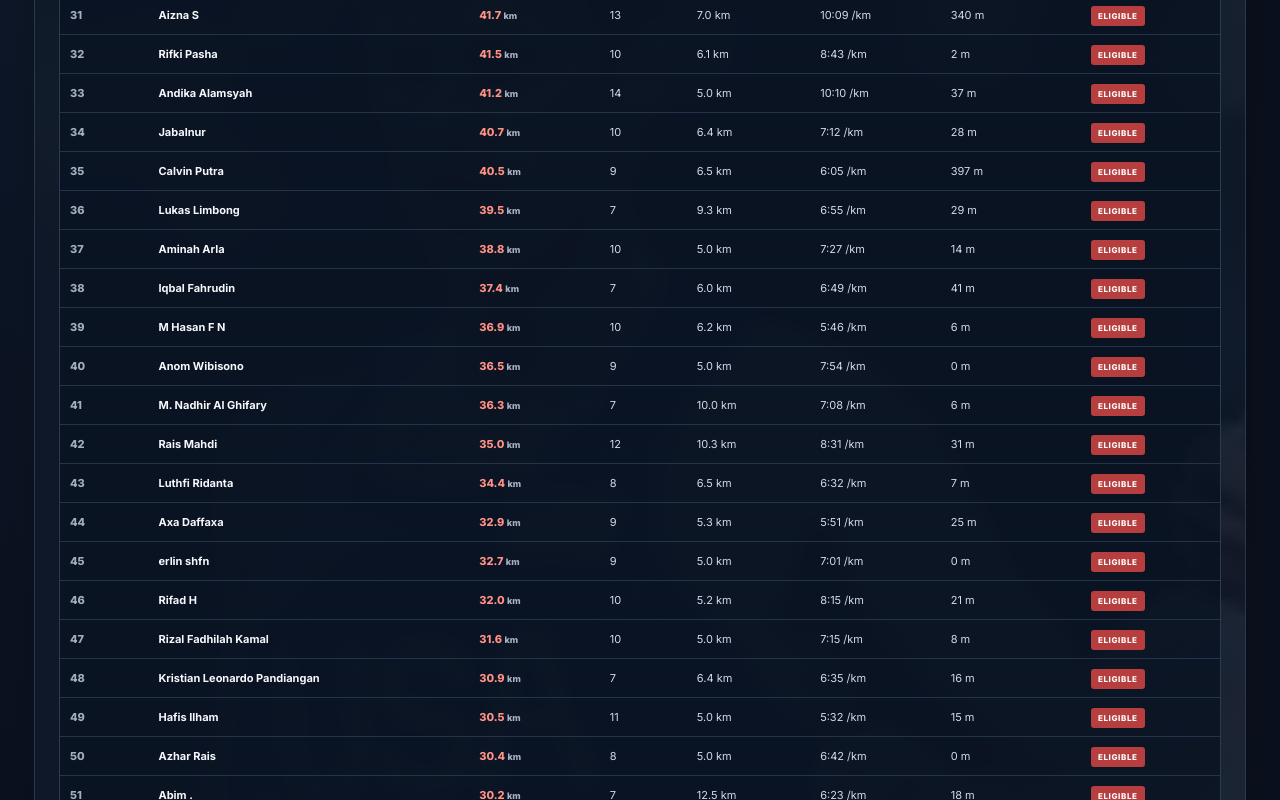
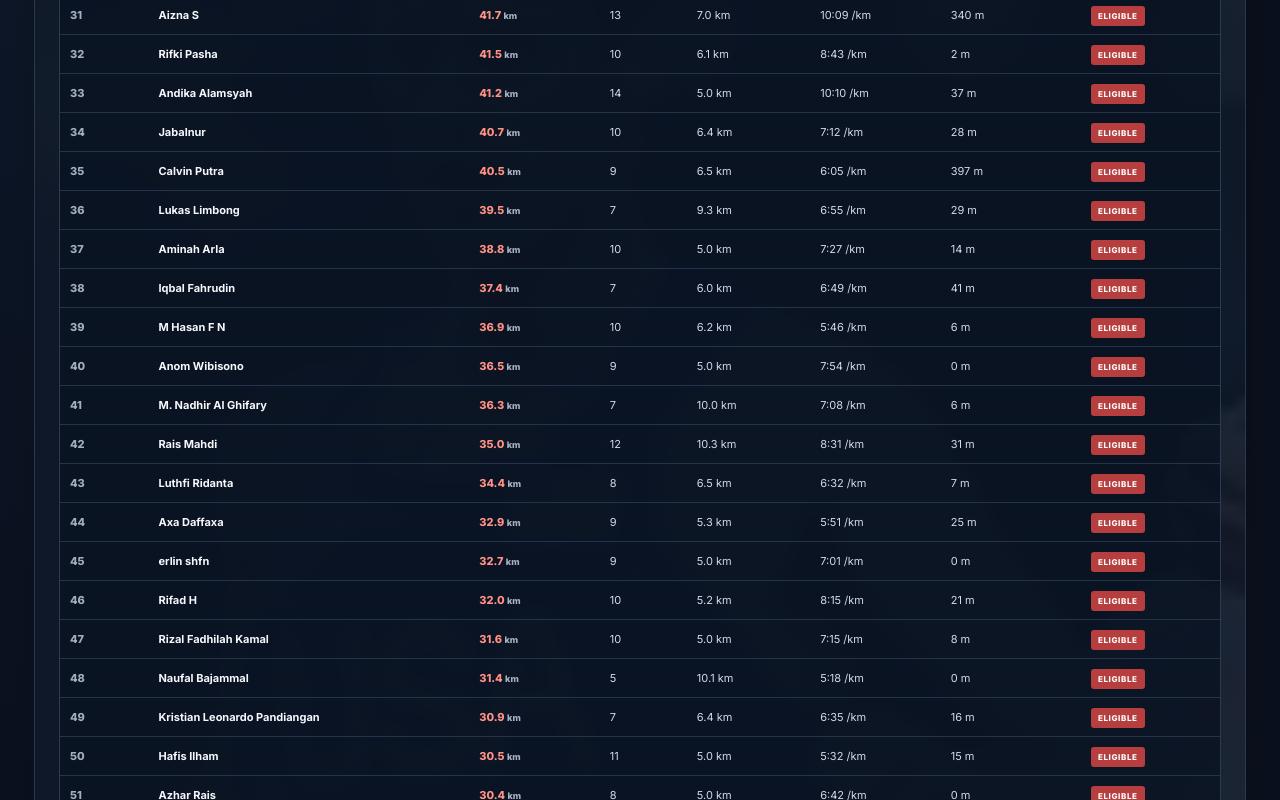
Before and after one commit to itsmealex111/strava, a Next.js app: page / in a window 1280 px wide. Shown: the part 2000-2800 px from the top of the page. Built offline with nearby package versions, Linux system fonts and the light colour scheme; a web font is replaced by a local one.

Commit message:
Add files via upload

```diff
--- a/app/page.tsx
+++ b/app/page.tsx
@@ -35,7 +35,7 @@ export default function Home() {
    <article><span>LUCKY FINISHER</span><strong>{eligible}</strong><small>minimal 30 km</small></article>
   </section>
   <section className="board">
-   <div className="boardHead"><div><p className="eyebrow">THE RACE NEVER STOPS</p><h2>FULL LEADERBOARD</h2><p className="muted">Week 1 final + Week 2 final + Week 3 final + Week 4 (26 November 2026)</p></div><span className="liveDot">● UPDATED</span></div>
+   <div className="boardHead"><div><p className="eyebrow">THE RACE NEVER STOPS</p><h2>FULL LEADERBOARD</h2><p className="muted">Week 1 final + Week 2 final + Week 3 final + Week 4 (27 November 2026)</p></div><span className="liveDot">● UPDATED</span></div>
    <div className="controls"><input value={query} onChange={e=>setQuery(e.target.value)} placeholder="Cari nama peserta..."/><select value={filter} onChange={e=>setFilter(e.target.value)}><option value="all">Semua peserta</option><option value="eligible">Lucky Finisher ≥30 km</option><option value="under">Belum mencapai 30 km</option></select><select value={sort} onChange={e=>setSort(e.target.value)}><option value="distance">Urutkan: Jarak</option><option value="activities">Urutkan: Aktivitas</option><option value="pace">Urutkan: Average pace (tercepat)</option><option value="time">Urutkan: Total time (estimasi)</option><option value="elevation">Urutkan: Total elevation</option></select></div>
    <div className="tableWrap"><table><thead><tr><th>RANK</th><th>ATHLETE</th><th>DISTANCE</th><th>RUNS</th><th>LONGEST</th><th>AVG PACE</th><th>ELEVATION</th><th>STATUS</th></tr></thead><tbody>
    {participants.map((p,i)=><tr key={p.name}><td className="rank">{String(i+1).padStart(2,"0")}</td><td className="athlete">{p.name}</td><td className="distance">{p.distance_km.toFixed(1)} <small>km</small></td><td>{p.activities}</td><td>{p.longest_km.toFixed(1)} km</td><td>{p.avg_pace} /km</td><td>{p.elevation_m} m</td><td>{p.distance_km>=30?<span className="eligible">ELIGIBLE</span>:<span className="pending">IN PROGRESS</span>}</td></tr>)}
--- a/public/data/week3_latest.json
+++ b/public/data/week3_latest.json
@@ -112,7 +112,7 @@
     "elevation_m": 0
   },
   {
-    "name": "Naufal .",
+    "name": "Naufal Bajammal",
     "distance_km": 26.4,
     "activities": 4,
     "longest_km": 10.1,
--- a/public/leaderboard.json
+++ b/public/leaderboard.json
@@ -3,7 +3,7 @@
   "week_label": "Week 1 final + Week 2 latest + Week 3 updated snapshot + Week 4 updated snapshot (27 November 2026)",
   "event_start": "2026-11-02",
   "event_end": "2026-11-30",
-  "aggregation_note": "Overall = Week 1 final (including Ahmad Zaki additional activities totaling 11.92 km) + Week 2 latest snapshot + Week 3 latest supplied snapshot + Week 4 cumulative snapshot latest supplied. Each weekly snapshot replaces the previous snapshot for that week. Aminah Arla manual Week 1 and Week 2 distances are retained; Week 3 and Week 4 use the latest supplied weekly snapshots. Ahmad Zaki additional activities remain assigned to Week 1. Average pace excludes records without usable pace. Duration is estimated from distance and average pace.",
+  "aggregation_note": "Overall = Week 1 final (including Ahmad Zaki additional activities totaling 11.92 km) + Week 2 latest snapshot + Week 3 latest supplied snapshot + Week 4 latest supplied snapshot. Each weekly snapshot replaces the previous snapshot for that week. Naufal . is the former nickname of Naufal Bajammal; records under both names are consolidated as Naufal Bajammal. Aminah Arla hidden activities are assigned to Week 1 and Week 2 (11.34 km and 3.01 km respectively); Week 3 and Week 4 use the latest supplied weekly snapshots. Ahmad Zaki additional activities remain assigned to Week 1. Average pace is distance-weighted and excludes records without usable pace. Duration is estimated from distance and average pace.",
   "participants": [
     {
       "name": "Dep Fr",
@@ -429,6 +429,15 @@
       "avg_pace": "7:15"
     },
     {
+      "name": "Naufal Bajammal",
+      "distance_km": 31.4,
+      "activities": 5,
+      "longest_km": 10.1,
+      "elevation_m": 0,
+      "gender": "male",
+      "avg_pace": "5:18"
+    },
+    {
       "name": "Kristian Leonardo Pandiangan",
       "distance_km": 30.9,
       "activities": 7,
@@ -544,15 +553,6 @@
       "elevation_m": 18,
       "gender": "male",
       "avg_pace": "6:49"
-    },
-    {
-      "name": "Naufal .",
-      "distance_km": 26.4,
-      "activities": 4,
-      "longest_km": 10.1,
-      "elevation_m": 0,
-      "gender": "male",
-      "avg_pace": "5:19"
     },
     {
       "name": "Zildjian Axa",
@@ -852,15 +852,6 @@
       "avg_pace": "8:08"
     },
     {
-      "name": "Naufal Bajammal",
-      "distance_km": 5.0,
-      "activities": 1,
-      "longest_km": 5.0,
-      "elevation_m": 0,
-      "gender": "male",
-      "avg_pace": "5:15"
-    },
-    {
       "name": "Kevin Rehuel",
       "distance_km": 4.9,
       "activities": 5,
```
Also changed, not shown: 1 other file (tests, documents, lock files or other folders).
